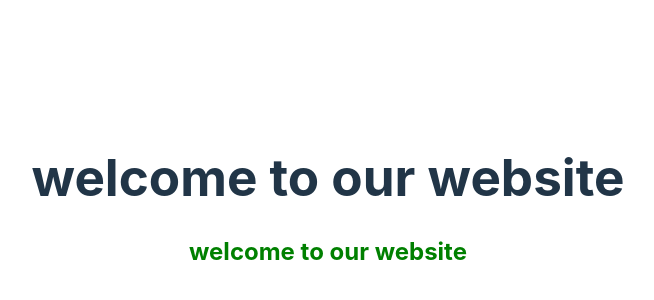
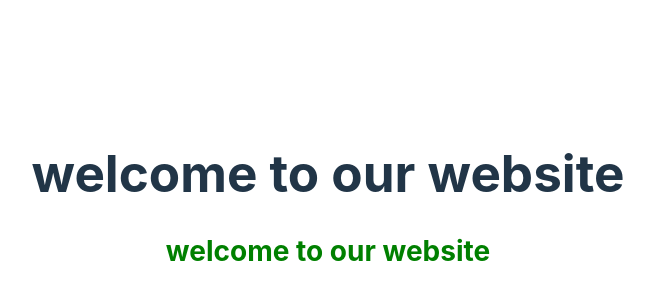
Before and after one commit to MukitHossen7/burger-shop, a React (Vite) app: page / in a window 1280 px wide. Shown: the part 202-502 px from the top of the page, without its empty margins (312-966 px from the left). Built offline with nearby package versions, Linux system fonts and the light colour scheme.

Commit message:
added new style

```diff
--- a/src/App.jsx
+++ b/src/App.jsx
@@ -3,7 +3,7 @@ import './App.css';
 function App() {
   const headingStyle = {
     color: 'green',
-    fontSize: '24px',
+    fontSize: '28px',
     textAlign: 'center',
   };
 
```
